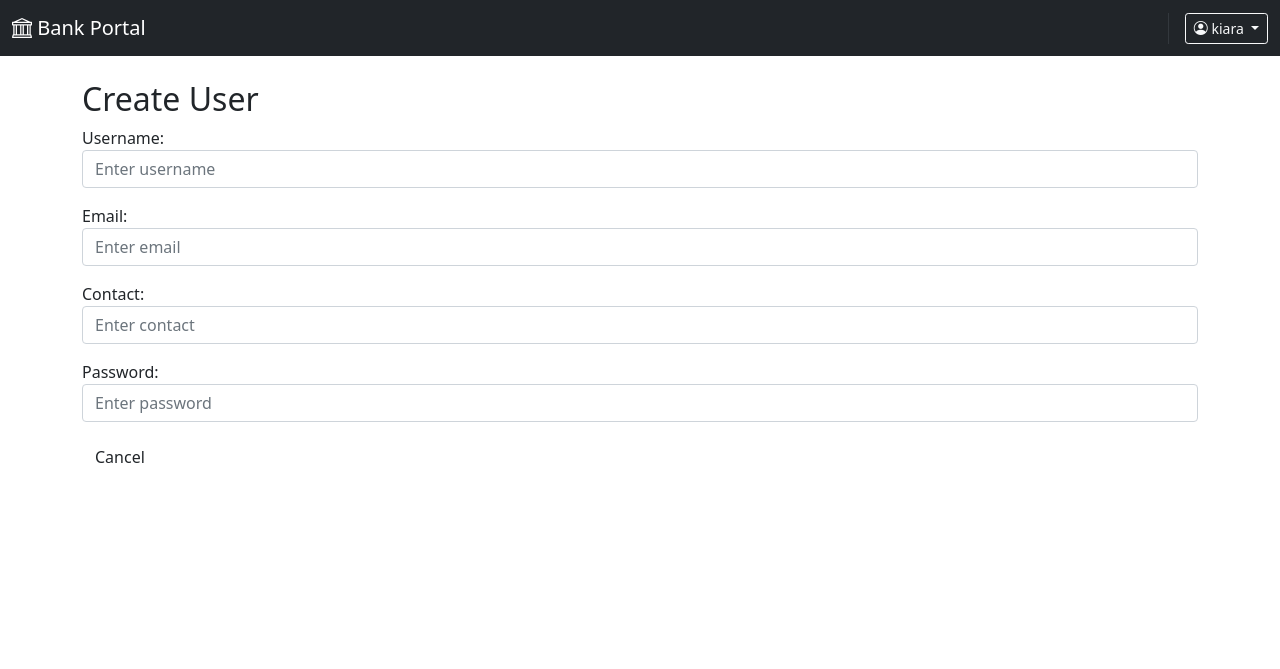
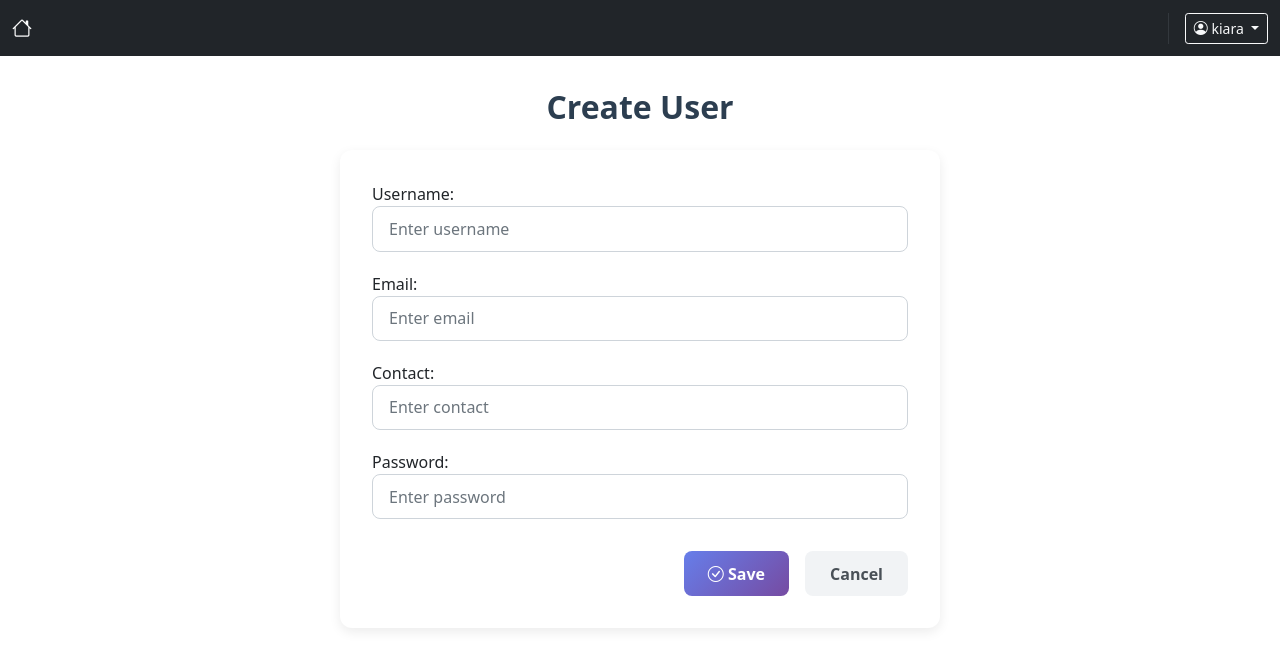
Before and after one commit to kiara-mathias/bank-admin, a Django app: page /create/ in a window 1280 px wide. Shown: the top 669 px of the page. Run offline with Django 5.2, Linux system fonts and the light colour scheme; a user stored in the database is signed in.

Commit message:
Fix live search data, navbar branding, and user creation form

```diff
--- a/users/templates/users/base.html
+++ b/users/templates/users/base.html
@@ -41,7 +41,7 @@
         <!-- LEFT GROUP: Home + other left elements -->
         <div class="d-flex align-items-center gap-2">
             <a class="navbar-brand" href="{% url 'user_list' %}">
-                <i class="bi bi-bank"></i> Bank Portal
+                <i class="bi bi-house"></i>
             </a>
                  {% block navbar_actions_left %}
             <!-- Add User button or other actions -->
--- a/users/templates/users/user_form.html
+++ b/users/templates/users/user_form.html
@@ -15,7 +15,9 @@
 
             <div class="form-fields">
                 {% for field in form %}
-                    {% if field.name != 'role' or request.user.role == 'Manager' %}
+                    {# Only hide the 'role' field if it is NOT Employee Creation (i.e. User Creation) #}
+                    {# Or if user is not manager. But this form is used for UsersNew which has no role field in form usually #}
+
                     <p>
                         {{ field.label_tag }}
                         {{ field }}
@@ -26,18 +28,17 @@
                             <div class="errorlist">{{ error }}</div>
                         {% endfor %}
                     </p>
-                    {% endif %}
                 {% endfor %}
             </div>
 
             <!-- Action Buttons -->
             <div class="form-actions">
-                {% if request.user.role == 'Manager' %}
+                {# Allow submit for everyone who can access this page (permission checked in view) #}
                 <button type="submit" class="btn btn-save">
                     <i class="bi bi-check-circle"></i> Save
                 </button>
-                {% endif %}
-                <a href="{% url 'employee_list' %}" class="btn btn-cancel">
+
+                <a href="{% url 'user_list' %}" class="btn btn-cancel">
                     Cancel
                 </a>
             </div>
@@ -48,6 +49,74 @@
 
 <style>
 /* Keep your existing styles here */
+.form-container {
+    max-width: 600px;
+    margin: 2rem auto;
+}
+.form-header {
+    margin-bottom: 1.5rem;
+    text-align: center;
+}
+.form-title {
+    font-weight: 700;
+    color: #2c3e50;
+}
+.form-card {
+    background: white;
+    padding: 2rem;
+    border-radius: 12px;
+    box-shadow: 0 4px 12px rgba(0,0,0,0.08);
+}
+.form-fields p {
+    margin-bottom: 1.25rem;
+}
+.form-control {
+    border-radius: 8px;
+    padding: 0.6rem 1rem;
+}
+.form-actions {
+    margin-top: 2rem;
+    display: flex;
+    gap: 1rem;
+    justify-content: flex-end;
+}
+.btn-save {
+    background: linear-gradient(135deg, #667eea 0%, #764ba2 100%);
+    color: white;
+    padding: 0.6rem 1.5rem;
+    border: none;
+    border-radius: 8px;
+    font-weight: 600;
+}
+.btn-save:hover {
+    color: white;
+    opacity: 0.9;
+    transform: translateY(-1px);
+}
+.btn-cancel {
+    background: #f1f3f5;
+    color: #495057;
+    padding: 0.6rem 1.5rem;
+    border-radius: 8px;
+    text-decoration: none;
+    font-weight: 600;
+    transition: all 0.2s;
+}
+.btn-cancel:hover {
+    background: #e9ecef;
+    color: #212529;
+}
+.errorlist {
+    color: #dc3545;
+    font-size: 0.875rem;
+    margin-top: 0.25rem;
+}
+.helptext {
+    display: block;
+    font-size: 0.8rem;
+    color: #6c757d;
+    margin-top: 0.25rem;
+}
 </style>
 
 {% endblock %}
--- a/users/views.py
+++ b/users/views.py
@@ -328,13 +328,25 @@ def live_user_search(request):
 
     results = []
     for user in users:
+        # Get status safely
+        account_status = 'N/A'
+        kyc_status = 'N/A'
+        account_no = 'N/A'
+
+        if hasattr(user, 'account'):
+            account_status = user.account.get_account_status_display()
+            kyc_status = user.account.get_kyc_status_display()
+            account_no = user.account.account_no
+
         results.append({
             'id': user.pk,
             'username': user.username,
             'email': user.email,
             'contact': user.contact,
             'joining_date': user.joining_date.strftime('%Y-%m-%d'),
-            'account_no': user.account.account_no if hasattr(user, 'account') else 'N/A'
+            'account_no': account_no,
+            'account_status': account_status,
+            'kyc_status': kyc_status,
         })
 
     return JsonResponse({'results': results})
```
Lines whose indentation alone changed are shown as unchanged.
